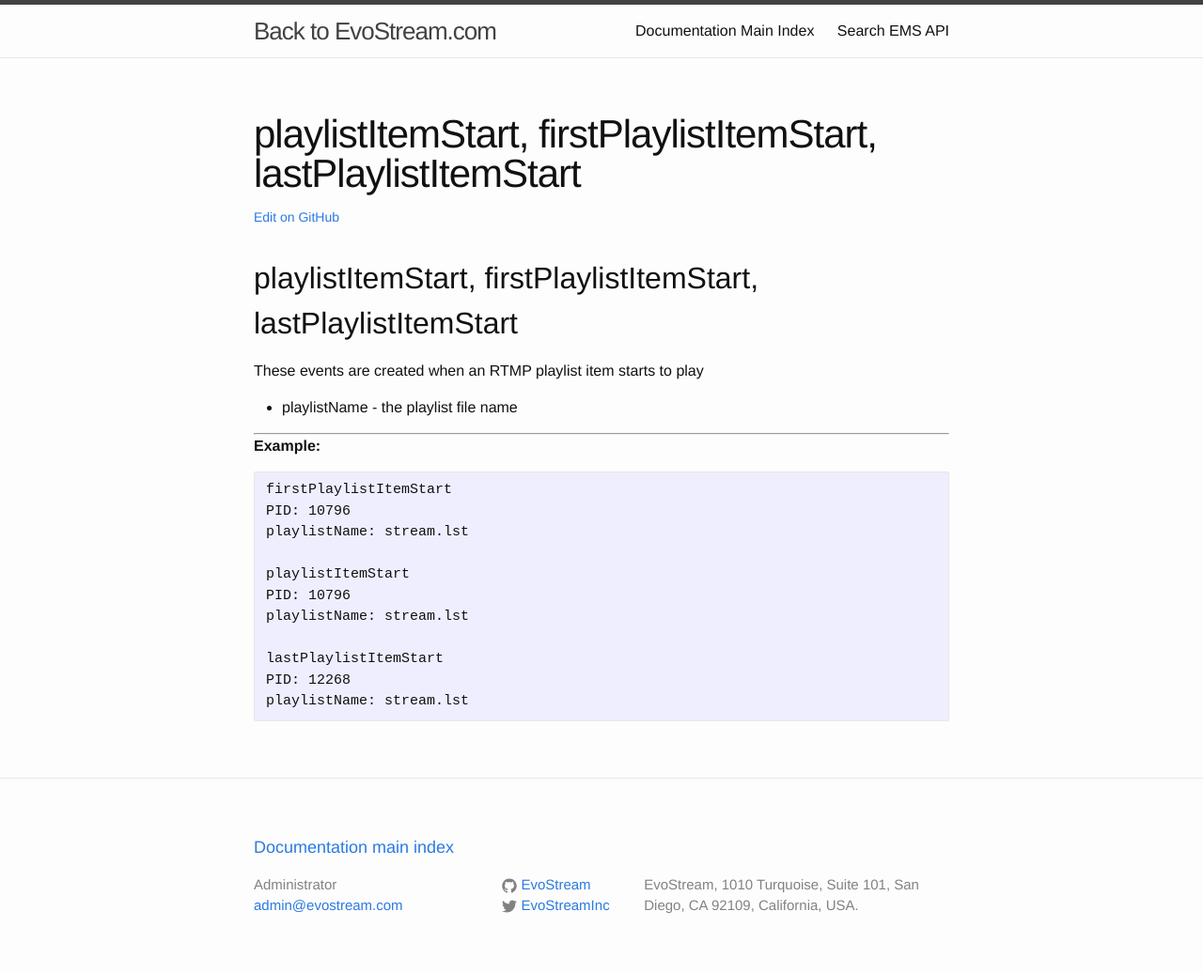
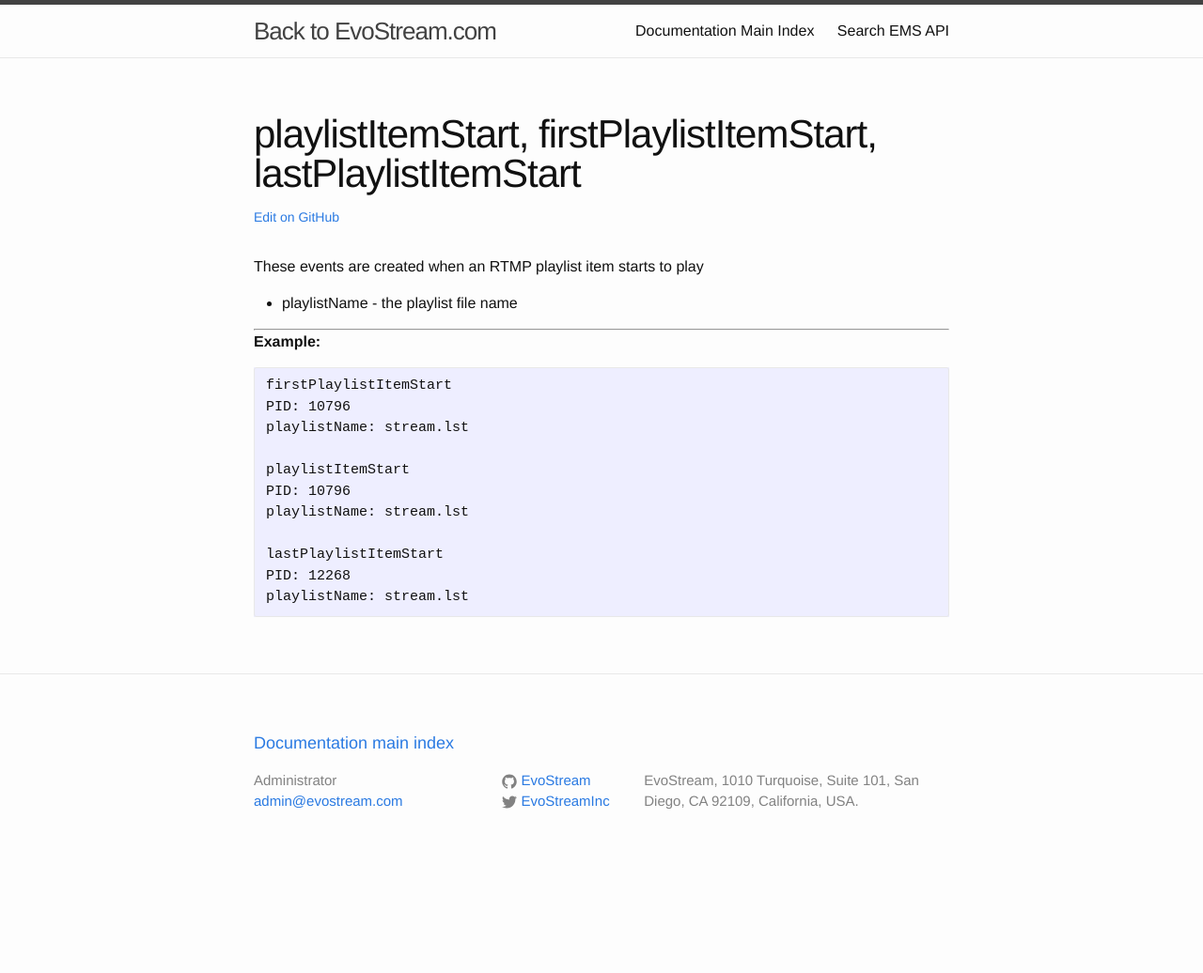
Before and after one commit to EvoStream/ems_api_definition, a Jekyll site: the page built from _posts/2016-01-01-playlistItemStart_firstPlaylistItemStart_lastPlaylistItemStart.md, in a window 1280 px wide. Shown: the whole page at 94% size. Built offline with Jekyll 4.4.1, drawn with Linux system fonts in a browser that asks for light colours; after the commit the page ends 925 px from its top, so only the background shows below that.

Commit message:
removed header
remove header

```diff
--- a/_posts/2016-01-01-playlistItemStart_firstPlaylistItemStart_lastPlaylistItemStart.md
+++ b/_posts/2016-01-01-playlistItemStart_firstPlaylistItemStart_lastPlaylistItemStart.md
@@ -5,10 +5,6 @@ date:   2016-01-01 00:00:00 +0000
 categories: jekyll update
 permalink: playlistitemstart_firstplaylistitemstart_lastplaylistitemstart
 ---
-
-## playlistItemStart, firstPlaylistItemStart, lastPlaylistItemStart
-
-
 
 These events are created when an RTMP playlist item starts to play
 
```
